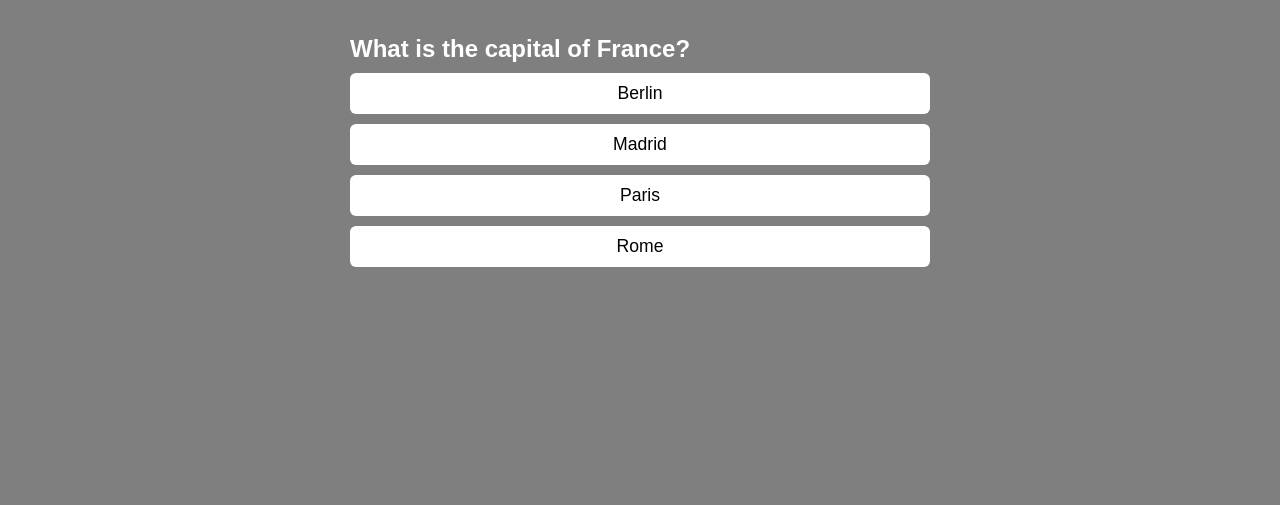
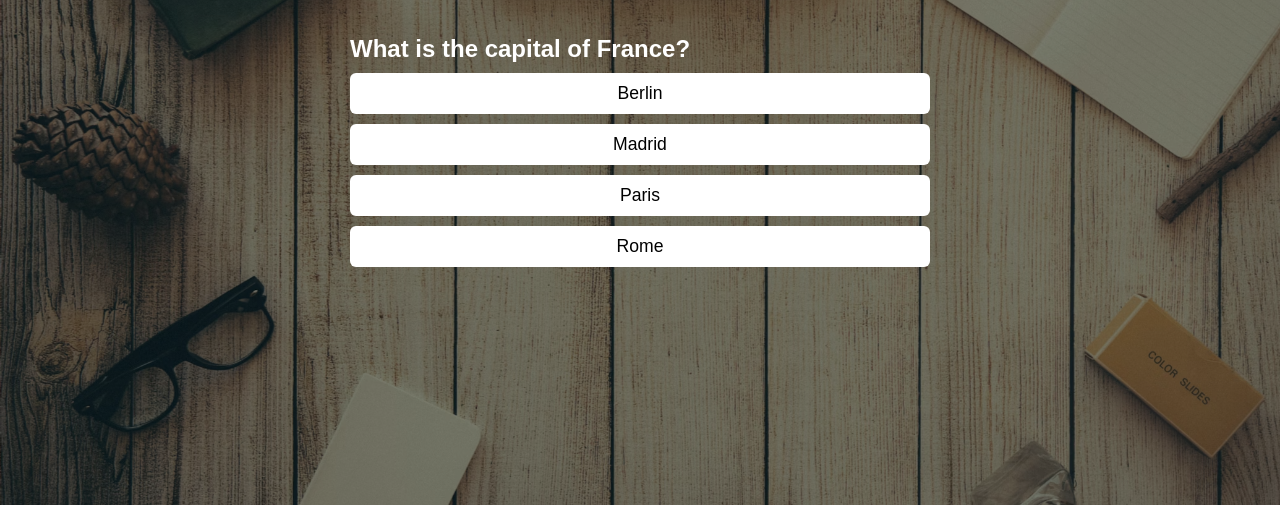
Before and after one commit to Tejaschaudhari0/Mini_Projects_HTML_CSS_JS, a plain HTML site: page Projects/Quiz.html in a window 1280 px wide. Shown: the part 295-800 px from the top of the page. Drawn offline with Linux system fonts and the light colour scheme.

Commit message:
Update Quiz.html

```diff
--- a/Projects/Quiz.html
+++ b/Projects/Quiz.html
@@ -15,7 +15,7 @@
             justify-content: center;
             align-items: center;
             height: 100vh;
-            background-image: linear-gradient(rgba(0, 0, 0, 0.5), rgba(0, 0, 0, 0.5)), url('images/Quiz-bg.avif');
+            background-image: linear-gradient(rgba(0, 0, 0, 0.5), rgba(0, 0, 0, 0.5)), url("https://TejasChaudhari0.github.io/Mini_Projects_HTML_CSS_JS/Images/Quiz-bg.avif");
             background-size: cover;
             /* Default size, covers the container */
             background-position: center;
```
